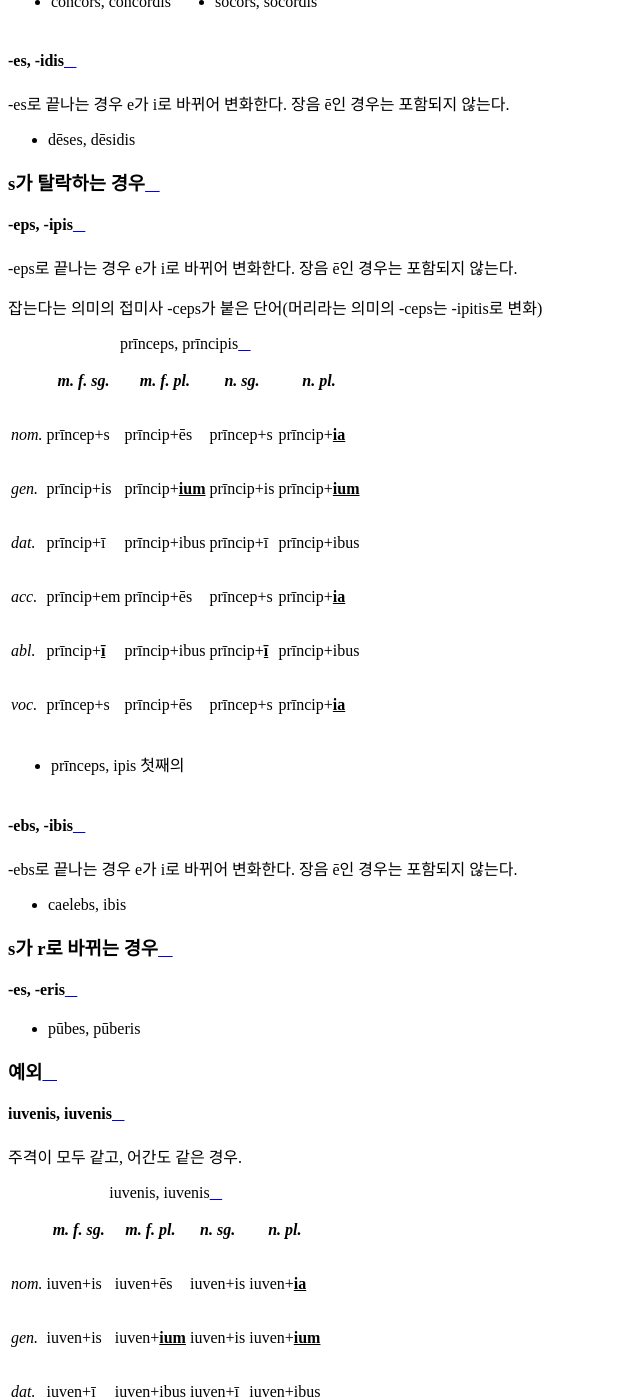
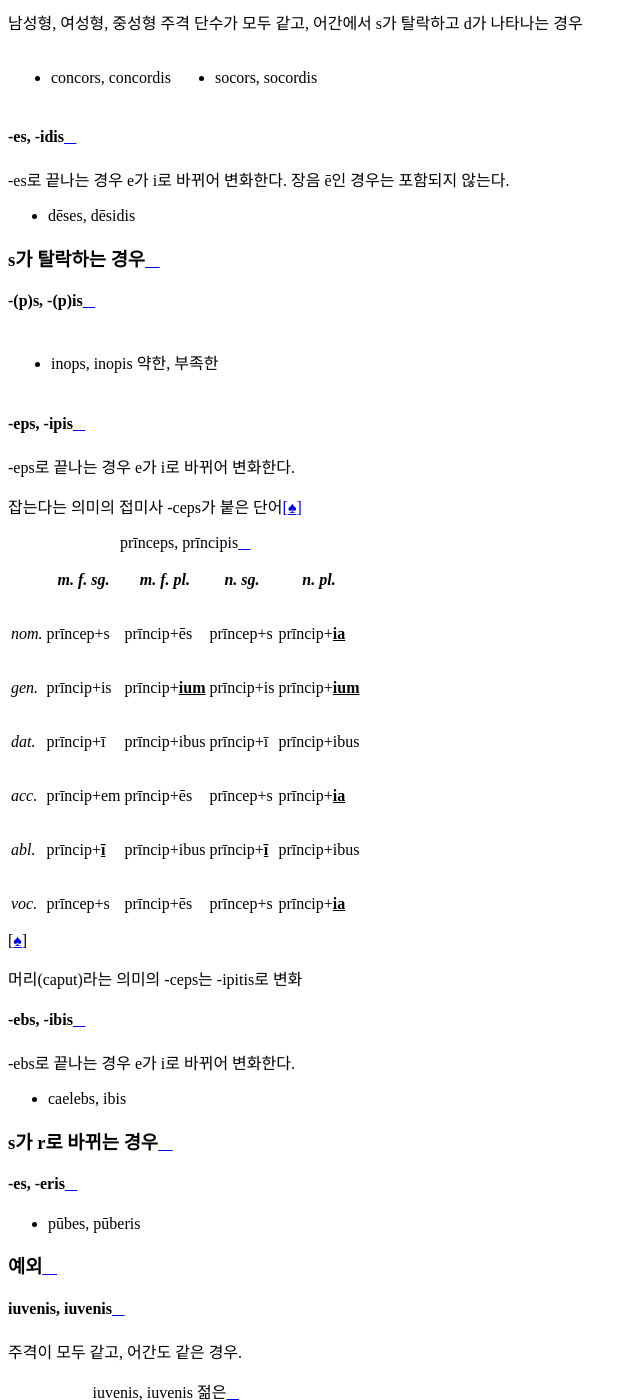
Before and after one commit to kabbala/grammatica_latina, a Sphinx documentation site: the page built from source/declinatio_adiectivi.rst, in a window 1280 px wide and 1400 px high, scrolled down 24560 px. Shown: the whole window, without its empty margins (0-640 px from the left). Built offline with Sphinx 7.4.7 and the Read the Docs theme 2.0.0, drawn with Linux system fonts in a browser that asks for light colours; some of the changed text lies outside the part shown.

Commit message:
일부 수정

```diff
--- a/source/declinatio_adiectivi.rst
+++ b/source/declinatio_adiectivi.rst
@@ -687,7 +687,7 @@
 -eps, -ipitis
 ^^^^^^^^^^^^^
 
-머리라는 의미의 접미사 -ceps가 붙은 단어(잡는다는 의미의 -ceps는 -ipis로 변화)
+머리라는 의미의 접미사 -ceps가 붙은 단어 [*]_
 
 .. csv-table:: praeceps, praecipitis
    :header-rows: 1
@@ -738,12 +740,20 @@
 s가 탈락하는 경우
 ~~~~~~~~~~~~~~~~~
 
+-(p)s, -(p)is
+^^^^^^^^^^^^^
+
+.. hlist::
+   :columns: 2
+
+   * inops, inopis 약한, 부족한
+
 -eps, -ipis
 ^^^^^^^^^^^
 
--eps로 끝나는 경우 e가 i로 바뀌어 변화한다. 장음 ē인 경우는 포함되지 않는다.
+-eps로 끝나는 경우 e가 i로 바뀌어 변화한다.
 
-잡는다는 의미의 접미사 -ceps가 붙은 단어(머리라는 의미의 -ceps는 -ipitis로 변화)
+잡는다는 의미의 접미사 -ceps가 붙은 단어 [*]_
 
 .. csv-table:: prīnceps, prīncipis
    :header-rows: 1
@@ -756,15 +766,12 @@
    :tsig:`abl.`, "prīncip+\ :em:`ī`", "prīncip+ibus", "prīncip+\ :em:`ī`", "prīncip+ibus"
    :tsig:`voc.`, "prīncep+s", "prīncip+ēs", "prīncep+s", "prīncip+\ :em:`ia`"
 
-.. hlist::
-   :columns: 2
-
-   * prīnceps, ipis 첫째의
+.. [*] 머리(caput)라는 의미의 -ceps는 -ipitis로 변화
 
 -ebs, -ibis
 ^^^^^^^^^^^
 
--ebs로 끝나는 경우 e가 i로 바뀌어 변화한다. 장음 ē인 경우는 포함되지 않는다.
+-ebs로 끝나는 경우 e가 i로 바뀌어 변화한다.
 
 * caelebs, ibis
 
@@ -784,7 +791,7 @@
 
 주격이 모두 같고, 어간도 같은 경우.
 
-.. csv-table:: iuvenis, iuvenis
+.. csv-table:: iuvenis, iuvenis 젊은
    :header-rows: 1
 
    "",  :tsig:`m. f. sg.`, :tsig:`m. f. pl.`, :tsig:`n. sg.`, :tsig:`n. pl.`
@@ -793,7 +800,7 @@
    :tsig:`dat.`, "iuven+ī", "iuven+ibus", "iuven+ī", "iuven+ibus"
    :tsig:`acc.`, "iuven+em", "iuven+ēs", "iuven+is", "iuven+\ :em:`ia`"
    :tsig:`abl.`, "iuven+\ :em:`ī`", "iuven+ibus", "iuven+\ :em:`ī`", "iuven+ibus"
-   :tsig:`voc.`, "iuven+is", "iuven+ēs", "pār", "iuven+\ :em:`ia`"
+   :tsig:`voc.`, "iuven+is", "iuven+ēs", "iuven+is", "iuven+\ :em:`ia`"
 
 senex, senis
 ^^^^^^^^^^^^
--- a/source/introductio/divisio.rst
+++ b/source/introductio/divisio.rst
@@ -190,4 +190,4 @@
 
 대표적으로 이탈리아어, 스페인어, 포르투갈어, 프랑스어, 루마니아어 등이 있으며, 라틴어와 유사한 점이 많다. 국가 발전 과정에서 인위적으로 라틴어 어휘를 표준어로 편입하려고 한 경우도 있다.
 
-언어학에서는 인도유럽어족>이탈리아어파>라틴팔리스칸어군의 하위 분류로 분류한다. 루마니아어는 지리적으로 떨어져있기 때문에 동로망스어로 다시 나누기도 한다.
+언어학에서는 인도유럽어족>이탈리아어파>라틴팔리스칸어군의 하위 분류로 분류한다. 루마니아어는 지리적으로 떨어져있고 변화 양상이 다르기 때문에 동(東)로망스어로 다시 나누기도 한다.
```
Also changed, not shown: other parts of source/declinatio_adiectivi.rst (+3 -1 lines), source/declinatio_nominis/declinatio_nominis_3.rst (+11 -15 lines).
